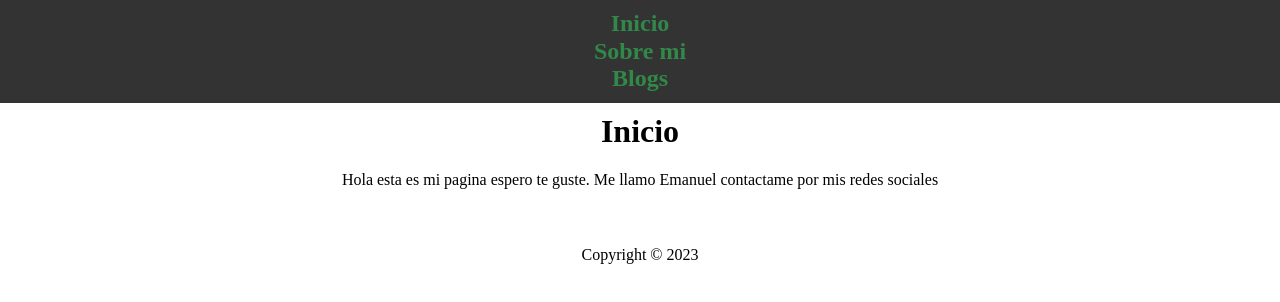
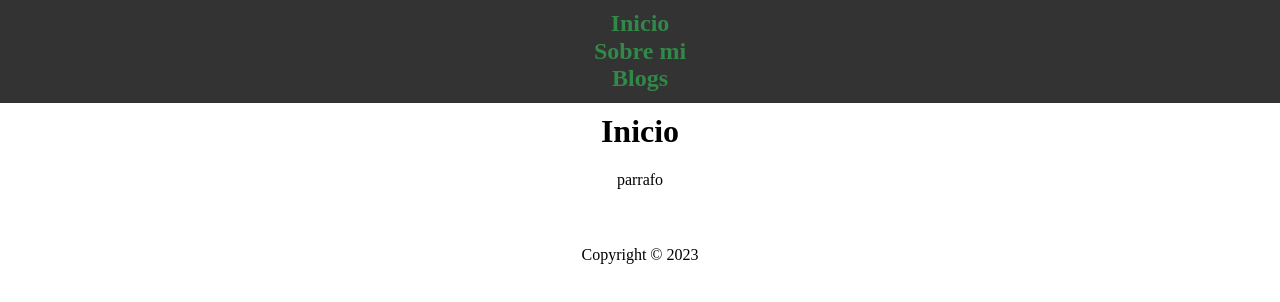
Before and after one commit to GersonGarciaKatowhu/blogs, a React (Vite) app: page / in a window 1280 px wide. Shown: the top 302 px of the page. Built offline with nearby package versions, Linux system fonts and the light colour scheme.

Commit message:
quinto commit

```diff
--- a/src/pages/Home.jsx
+++ b/src/pages/Home.jsx
@@ -10,7 +10,7 @@ function Home() {
             <h1 className="no-margin">Inicio</h1>
             <div className="padding-general">
                 <p>
-                    Hola esta es mi pagina espero te guste. Me llamo Emanuel contactame por mis redes sociales
+                   parrafo
                 </p>
             </div>
           </main>
```
